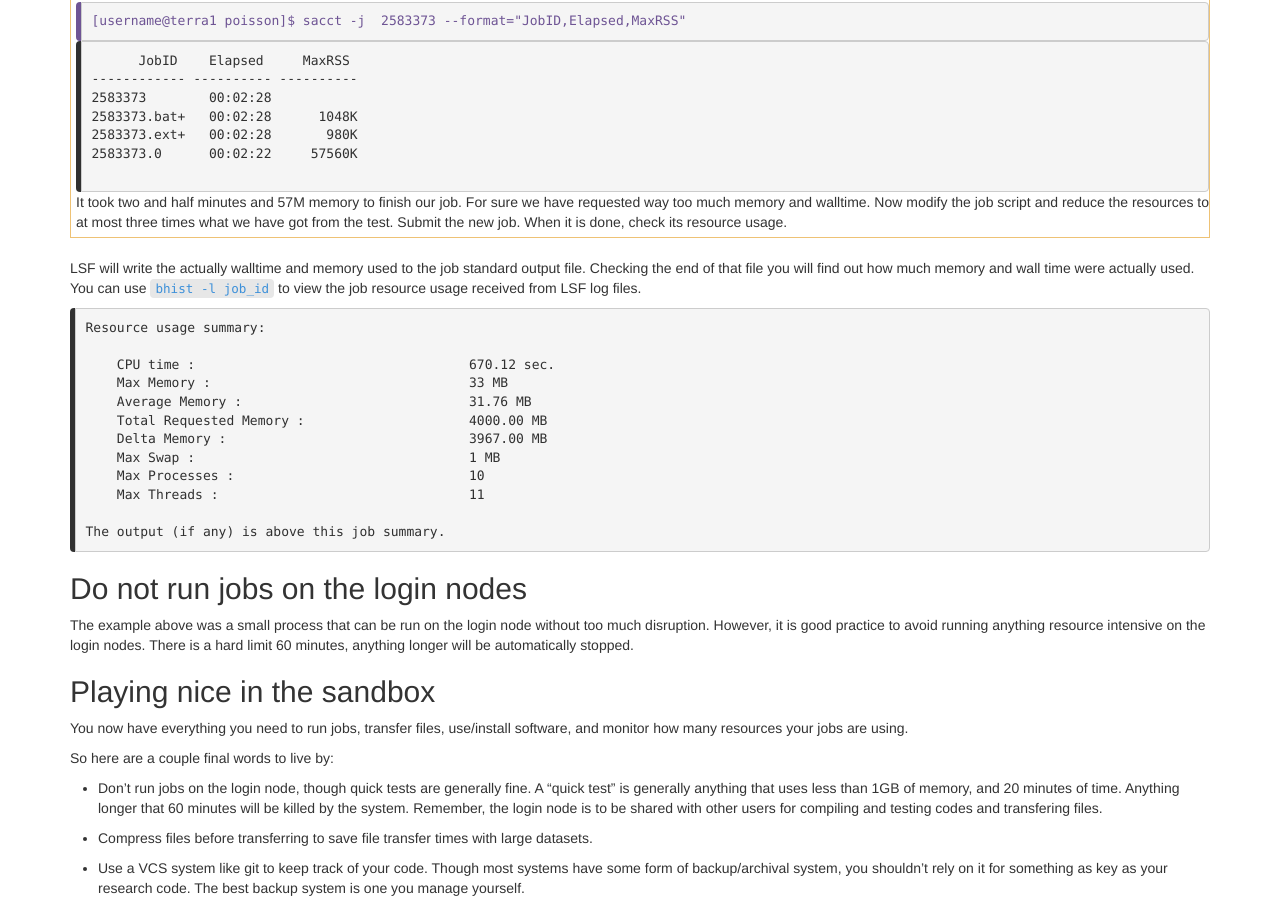
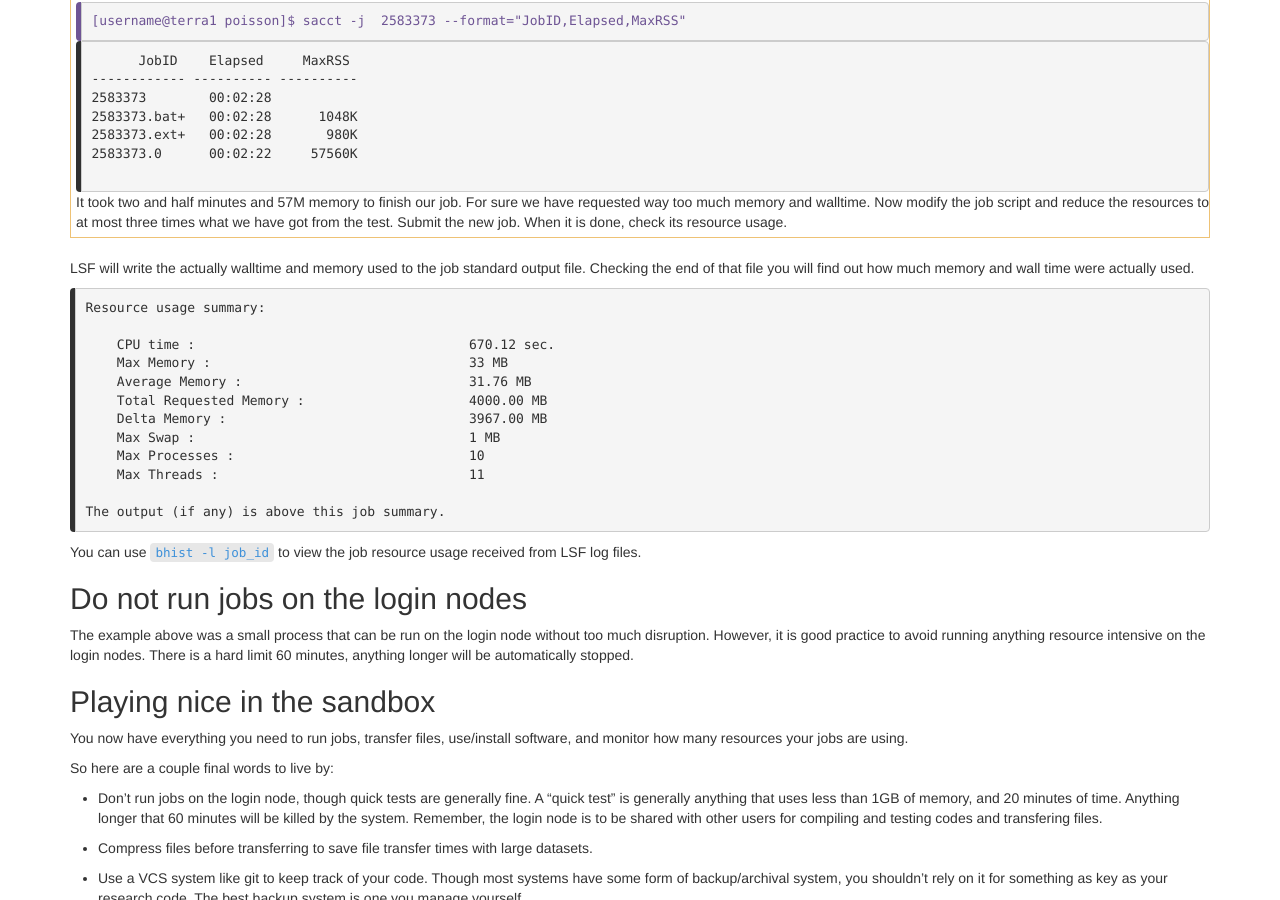
Before and after one commit to luop0812/HPRC_IntroHPC, a Jekyll site: the page built from _episodes/15-resources.md, in a window 1280 px wide and 900 px high, scrolled down 1751 px. Built offline with Jekyll 4.4.1, drawn with Linux system fonts in a browser that asks for light colours; part of the change alters nothing that is shown.

````diff
--- a/_episodes/15-resources.md
+++ b/_episodes/15-resources.md
@@ -94,7 +94,6 @@ Once the job completes, we can check resources used.
 {: .challenge}
 
 LSF will write the actually walltime and memory used to the job standard output file. Checking the end of that file you will find out how much memory and wall time were actually used.
-You can use `bhist -l job_id` to view the job resource usage received from LSF log files.
 
 ```
 Resource usage summary:
@@ -112,6 +111,7 @@ The output (if any) is above this job summary.
 ```
 {: .output}
 
+You can use `bhist -l job_id` to view the job resource usage received from LSF log files.
 
 ## Do not run jobs on the login nodes
 
````
